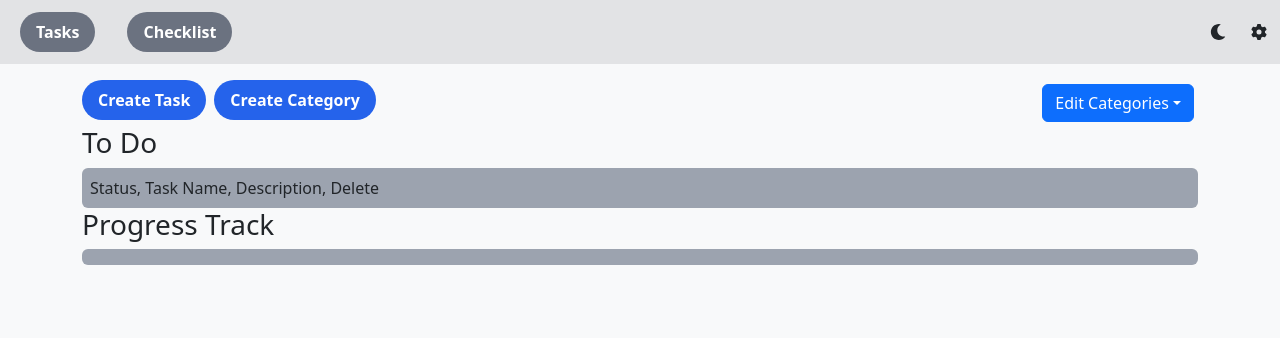
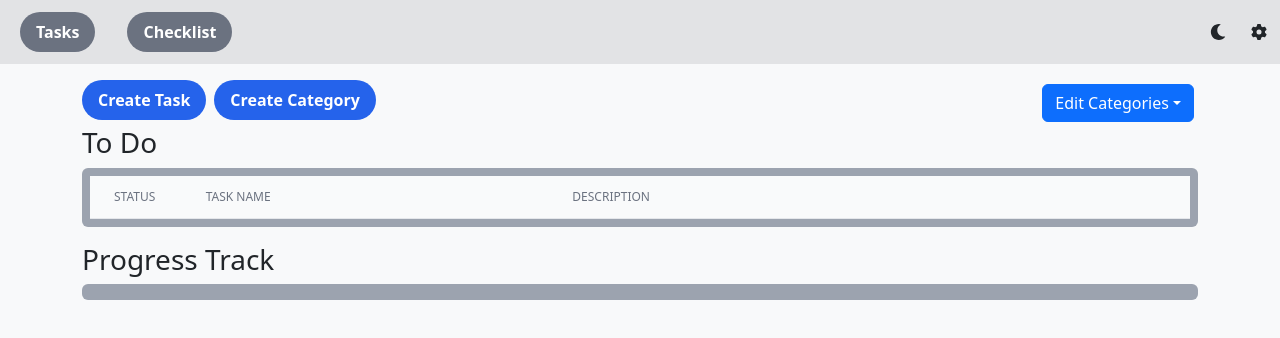
Before and after one commit to hnnsb/time-tracker, a React (Create React App) app in the folder web-app/: page / in a window 1280 px wide. Shown: the top 338 px of the page. Built offline with nearby package versions, Linux system fonts and the light colour scheme.

Commit message:
to do list formatting

```diff
--- a/web-app/src/api/tasks.ts
+++ b/web-app/src/api/tasks.ts
@@ -6,9 +6,7 @@ const TASKS_KEY = "tasks";
 export function getTasks() {
   let tasks = getFromLocalStorage<Task>(TASKS_KEY) || [];
   tasks = tasks.map((task: Task) => Task.fromJSON(task));
-  return tasks.sort(
-    (a: Task, b: Task) => new Date(b.startTime).getTime() - new Date(a.startTime).getTime()
-  );
+  return tasks;
 }
 
 export function deleteTask(taskId: string) {
@@ -26,7 +24,7 @@ export function putTask(updatedTask: Task) {
 
 export function postTask(newTask: Task) {
   const tasks = getFromLocalStorage(TASKS_KEY) || [];
-  tasks.push(newTask);
+  tasks.unshift(newTask);
   saveToLocalStorage(TASKS_KEY, tasks);
   return newTask;
 }
--- a/web-app/src/components/ToDoList.tsx
+++ /dev/null
@@ -1,30 +0,0 @@
-import { Task } from "../lib/model/task";
-import ToDoCard from "./task/ToDoCard";
-
-interface ToDoProps {
-  className?: string;
-  tasks: Task[];
-  onUpdate: (task: Task) => void;
-  onDelete: (task: Task) => void;
-}
-export default function ToDoList({ className, tasks, onUpdate, onDelete }: Readonly<ToDoProps>) {
-  function handleStart(task: Task) {
-    task.start();
-    onUpdate(task);
-  }
-
-  return (
-    <div className={className}>
-      <div>Status, Task Name, Description, Delete</div>
-      {tasks.map((task) => (
-        <ToDoCard
-          className="mt-2"
-          key={task.id}
-          task={task}
-          onStart={handleStart}
-          onDelete={onDelete}
-        />
-      ))}
-    </div>
-  );
-}
--- a/web-app/src/components/task/TaskCreateDialog.tsx
+++ b/web-app/src/components/task/TaskCreateDialog.tsx
@@ -3,7 +3,7 @@ import { Category } from "../../lib/model/category";
 
 interface TaskDialogProps {
   onClose: () => void;
-  onCreate: (title: string, description: string, category?: Category) => void;
+  onCreate: (title: string, description: string, startTask: boolean, category?: Category) => void;
   categories: Category[];
 }
 
@@ -15,6 +15,7 @@ export default function TaskCreateDialog({
   const [newTaskTitle, setNewTaskTitle] = useState("New Task");
   const [newTaskDescription, setNewTaskDescription] = useState("");
   const [newTaskCategory, setNewTaskCategory] = useState("");
+  const [startTask, setStartTask] = useState(false);
   const titleInputRef = useRef<HTMLInputElement>(null);
 
   useEffect(() => {
@@ -62,19 +63,25 @@ export default function TaskCreateDialog({
             onCreate(
               newTaskTitle,
               newTaskDescription,
-              categories.filter((c) => c.id === newTaskCategory)[0],
+              startTask,
+              categories.filter((c) => c.id === newTaskCategory)[0]
             )
           }
           className="px-4 py-2 text-white bg-blue-600 rounded mr-2"
         >
           Save
         </button>
-        <button
-          onClick={onClose}
-          className="px-4 py-2 text-white bg-gray-500 rounded"
-        >
+        <button onClick={onClose} className="px-4 py-2 text-white bg-gray-500 rounded mr-2">
           Cancel
         </button>
+        <input
+          id="checkStart"
+          title="Start task on save"
+          type="checkbox"
+          className="mr-1"
+          onChange={() => setStartTask(!startTask)}
+        />
+        <label htmlFor="checkStart">Start Task</label>
       </div>
     </div>
   );
--- a/web-app/src/components/task/TaskList.tsx
+++ b/web-app/src/components/task/TaskList.tsx
@@ -18,7 +18,9 @@ export default function TaskList({
   onUpdate,
   onDelete,
 }: Readonly<TaskListProps>) {
-  const groupedTasks = tasks.reduce((acc, task) => {
+  const groupedTasks = tasks
+    .sort((a: Task, b: Task) => new Date(b.startTime).getTime() - new Date(a.startTime).getTime())
+    .reduce((acc, task) => {
       const date = new Date(task.startTime).toDateString();
       if (!acc[date]) {
         acc[date] = [];
--- a/web-app/src/components/task/ToDoCard.tsx
+++ b/web-app/src/components/task/ToDoCard.tsx
@@ -1,8 +1,8 @@
 import { Task } from "../../lib/model/task";
-import { FaPause, FaPlay, FaTrash } from "react-icons/fa";
+import { FaPause, FaPlay, FaRegCircle, FaTrash } from "react-icons/fa";
 import { FaArrowsRotate } from "react-icons/fa6";
-import PButton from "../PButton";
 import React from "react";
+import "./todolist.css";
 
 interface ToDoCardProps {
   className?: string;
@@ -12,30 +12,53 @@ interface ToDoCardProps {
 }
 
 export default function ToDoCard({ className, task, onStart, onDelete }: Readonly<ToDoCardProps>) {
+  const renderStatusIcon = () => {
+    if (task.isPaused()) {
+      return (
+        <div className="bg-blue-500 w-6 h-6 flex text-white text-sm rounded">
+          <FaPause className="m-auto" />
+        </div>
+      );
+    } else if (task.isStarted()) {
+      return (
+        <div className="bg-blue-500 w-6 h-6 flex text-white text-sm rounded-circle">
+          <FaArrowsRotate className="m-auto" />
+        </div>
+      );
+    } else {
+      return (
+        <div className="w-6 h-6 flex text-xl rounded-circle">
+          <FaRegCircle className="m-auto" />
+        </div>
+      );
+    }
+  };
+
   return (
-    <div
-      className={`${className} p-2 flex flex-row bg-light-bg_secondary dark:bg-dark-bg_secondary rounded `}
-    >
-      {task.isStarted() ? (
-        <div className="bg-blue-500 rounded-circle p-2 text-white text-xs">
-          {task.isPaused() ? <FaPause /> : <FaArrowsRotate />}
-        </div>
-      ) : (
-        <PButton onClick={() => onStart(task)}>
-          <FaPlay />
-        </PButton>
-      )}
-      <div className="grid grid-cols-3">
-        <div>{task.name}</div>
-        <div>{task.description}</div>
+    <tr className={`${className} table-row bg-light-bg_secondary dark:bg-dark-bg_secondary`}>
+      <td className="table-data w-1/12">
+        <div className="flex justify-center">{renderStatusIcon()}</div>
+      </td>
+      <td className="table-data w-4/12">{task.name}</td>
+      <td className="table-data w-6/12">{task.description}</td>
+      <td className="table-data w-1/12">
+        {!task.isStarted() && (
+          <button
+            className="p-2 bg-blue-500 text-white rounded"
+            title="Start Task"
+            onClick={() => onStart(task)}
+          >
+            <FaPlay />
+          </button>
+        )}
         <button
+          className="p-2 bg-red-500 text-white rounded"
+          title="Delete Task"
           onClick={() => onDelete(task)}
-          title="Delete Task"
-          className="m-auto p-2 bg-red-500 text-white rounded"
         >
           <FaTrash />
         </button>
-      </div>
-    </div>
+      </td>
+    </tr>
   );
 }
--- /dev/null
+++ b/web-app/src/components/task/ToDoList.tsx
@@ -0,0 +1,37 @@
+import "./todolist.css";
+import { Task } from "../../lib/model/task";
+import ToDoCard from "./ToDoCard";
+
+interface ToDoProps {
+  className?: string;
+  tasks: Task[];
+  onUpdate: (task: Task) => void;
+  onDelete: (task: Task) => void;
+}
+
+export default function ToDoList({ className, tasks, onUpdate, onDelete }: Readonly<ToDoProps>) {
+  function handleStart(task: Task) {
+    task.start();
+    onUpdate(task);
+  }
+
+  return (
+    <div className={className}>
+      <table className="min-w-full divide-y divide-gray-200">
+        <thead className="bg-gray-50">
+          <tr>
+            <th className="table-header w-1/12">Status</th>
+            <th className="table-header w-4/12">Task Name</th>
+            <th className="table-header w-6/12">Description</th>
+            <th className="table-header w-1/12"></th>
+          </tr>
+        </thead>
+        <tbody className="bg-white divide-y divide-gray-200">
+          {tasks.map((task) => (
+            <ToDoCard key={task.id} task={task} onStart={handleStart} onDelete={onDelete} />
+          ))}
+        </tbody>
+      </table>
+    </div>
+  );
+}
--- /dev/null
+++ b/web-app/src/components/task/todolist.css
@@ -0,0 +1,21 @@
+.table-header {
+    padding: 0.75rem 1.5rem;
+    text-align: left;
+    font-size: 0.75rem;
+    font-weight: 500;
+    text-transform: uppercase;
+    color: #6b7280; /* Tailwind's gray-500 */
+    background-color: #f9fafb; /* Tailwind's gray-50 */
+    border-bottom: 1px solid #e5e7eb; /* Tailwind's gray-200 */
+}
+
+.table-row {
+    padding: 0.75rem 1.5rem;
+    border-bottom: 1px solid #e5e7eb; /* Tailwind's gray-200 */
+}
+
+.table-data {
+    padding: 0.75rem 1.5rem;
+    border-bottom: 1px solid #e5e7eb; /* Tailwind's gray-200 */
+    white-space: nowrap;
+}
--- a/web-app/src/pages/TaskPage.tsx
+++ b/web-app/src/pages/TaskPage.tsx
@@ -7,7 +7,7 @@ import TaskCreateDialog from "../components/task/TaskCreateDialog";
 import CategoryCreateDialog from "../components/category/category-create-dialog";
 import CategoryDropdown from "../components/category/category-dropdown";
 import PButton from "../components/PButton";
-import ToDoList from "../components/ToDoList";
+import ToDoList from "../components/task/ToDoList";
 import TaskList from "../components/task/TaskList";
 
 export default function TaskPage() {
@@ -24,8 +24,14 @@ export default function TaskPage() {
     setShowCategoryDialog(true);
   }
 
-  function handleCreateNewTask(title: string, description: string, category?: Category) {
-    const newTask = new Task(title, description, undefined, category);
+  function handleCreateNewTask(
+    title: string,
+    description: string,
+    startTask: boolean,
+    category?: Category
+  ) {
+    let startDate = startTask ? new Date() : undefined;
+    const newTask = new Task(title, description, startDate, category);
     const createdTask = postTask(newTask);
     setTasks([createdTask, ...tasks]);
     setShowTaskDialog(false);
@@ -101,7 +107,7 @@ export default function TaskPage() {
       </div>
       <h3> To Do</h3>
       <ToDoList
-        className="p-2 bg-gray-400 rounded"
+        className="p-2 mb-3 bg-gray-400 rounded"
         tasks={tasks.filter((task) => !task.isStopped())}
         onUpdate={handleUpdateTask}
         onDelete={handleDeleteTask}
```
Lines whose indentation alone changed are shown as unchanged.
